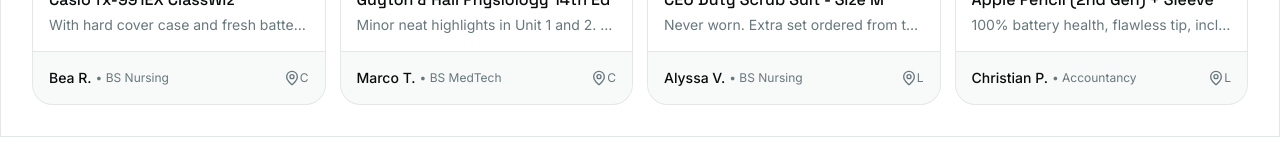
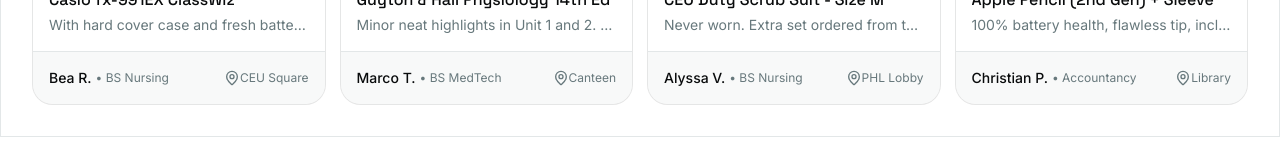
Before and after one commit to Villanuevanicho2435508/EscolarTrade, a Next.js app: page / in a window 1280 px wide. Shown: the part 1953-2113 px from the top of the page. Built offline with nearby package versions, Linux system fonts and the light colour scheme.

Commit message:
feat: product details done

```diff
--- a/app/marketplace/[slug]/page.tsx
+++ b/app/marketplace/[slug]/page.tsx
@@ -1,6 +1,7 @@
 import { Breadcrumbs } from "@/components/Marketplace/Breadcrumbs";
 import { ListingImages } from "@/components/Marketplace/ListingDetails/ListingImages";
 import { ListingDetailCard } from "@/components/Marketplace/ListingDetails/ListingDetailCard";
+import { SimilarItemByCategory } from "@/components/Marketplace/ListingDetails/SimilarItemByCategory";
 
 interface Props{
 	params: Promise<{ slug: string }>
@@ -53,12 +54,13 @@ export default async function ListingDetailsPage({ params } : Props){
 	return(
 		<main className="p-8 pt-4">
 			<Breadcrumbs breadcrumbs={crumbs}/>
-			<section className="mt-4 product-details flex gap-4">
+			<section className="mb-8 mt-4 product-details lg:flex-row flex flex-col gap-4">
 				<ListingImages
 					listing={listItem}
 				/>
 				<ListingDetailCard listing={listItem} />
 			</section>
+			<SimilarItemByCategory category={listItem.category}/>
 		</main>
 	);
 }
--- a/components/Landing/MarketplaceSnippet.tsx
+++ b/components/Landing/MarketplaceSnippet.tsx
@@ -3,21 +3,24 @@ import Link from "next/link";
 import { Listing } from "@/types/market.types";
 import { ListingCard } from "../Marketplace/ListingCard";
 
-export const LISTINGS: Listing[] = [
+export const SNIPPET_LISTINGS: Listing[] = [
   {
     id: "casio-fx-991ex-classwiz",
     title: "Casio fx-991EX ClassWiz",
     category: "Scientific Calculators",
     price: 950,
     condition: "Used - Like New",
+    status: "Available",
     description:
       "With hard cover case and fresh battery. PRC board exam allowed.",
-		image: "https://lh3.googleusercontent.com/aida-public/AB6AXuD2hfslRY6GK2hmYRAiHeM1lpMhS3dKIm0YIS13xy8J4nFSuocai2TbSAmyqFGRq4tjrdUOoSH04QrS-ZtaKL2CKBcyv-gEwfYZ-UYwEEmJ0ddQ8L89XAa6rID5O9cZ8ixK4HGlcf-Pi-kG9OJXGiwfhxuxL-WgwymvRfrqDzmM4WtznG8jwo7GOKoza5t3XXDrufGJu_a07NILhQ-CnKmcMuigZJ8L9FY32Yl3Gh-VKuf7O4HEMPj-",
+    image: [
+      "https://lh3.googleusercontent.com/aida-public/AB6AXuD2hfslRY6GK2hmYRAiHeM1lpMhS3dKIm0YIS13xy8J4nFSuocai2TbSAmyqFGRq4tjrdUOoSH04QrS-ZtaKL2CKBcyv-gEwfYZ-UYwEEmJ0ddQ8L89XAa6rID5O9cZ8ixK4HGlcf-Pi-kG9OJXGiwfhxuxL-WgwymvRfrqDzmM4WtznG8jwo7GOKoza5t3XXDrufGJu_a07NILhQ-CnKmcMuigZJ8L9FY32Yl3Gh-VKuf7O4HEMPj-",
+    ],
     seller: {
       name: "Bea R.",
       program: "BS Nursing",
     },
-		location: "Centrodome",
+    location: ["CEU Square"],
   },
   {
     id: "guyton-hall-physiology-14th",
@@ -25,14 +28,17 @@ export const LISTINGS: Listing[] = [
     category: "Textbooks & Reviewers",
     price: 1400,
     condition: "Used - Good",
+    status: "Available",
     description:
       "Minor neat highlights in Unit 1 and 2. Rest of the pages crisp clean.",
-		image: "https://lh3.googleusercontent.com/aida-public/AB6AXuCmpkn-xpCd9oU5w2Tlv1fKuuznXcU6-RdpWXQygiTMiq7DKVlg_7nqjrAJKHY1BoI6IAxfzHahWmh84VwMK2nWjq_uBldZQvx_dyMgH0S71XjPxlsj_GG1J-80j7yfnU73X-FZK9X-3dm9dCbsKCaoiIbCzZVtJS8rsIJDpjzd3yNBR47VtqCFop6UHrxAGIyXCrS9IL3iSL9uAab5G946AeIF9bNd2iHNA6nQ_cMEJu8BLWOkionF",
+    image: [
+      "https://lh3.googleusercontent.com/aida-public/AB6AXuCmpkn-xpCd9oU5w2Tlv1fKuuznXcU6-RdpWXQygiTMiq7DKVlg_7nqjrAJKHY1BoI6IAxfzHahWmh84VwMK2nWjq_uBldZQvx_dyMgH0S71XjPxlsj_GG1J-80j7yfnU73X-FZK9X-3dm9dCbsKCaoiIbCzZVtJS8rsIJDpjzd3yNBR47VtqCFop6UHrxAGIyXCrS9IL3iSL9uAab5G946AeIF9bNd2iHNA6nQ_cMEJu8BLWOkionF",
+    ],
     seller: {
       name: "Marco T.",
       program: "BS MedTech",
     },
-		location: "Canteen",
+    location: ["Canteen"],
   },
   {
     id: "ceu-duty-scrub-suit-m",
@@ -40,14 +46,17 @@ export const LISTINGS: Listing[] = [
     category: "Uniforms",
     price: 650,
     condition: "Brand New",
+    status: "Available",
     description:
       "Never worn. Extra set ordered from the official tailor. Unisex cut.",
-		image: "https://lh3.googleusercontent.com/aida-public/AB6AXuCBhABIvirspraRTVU7b4RO3NhGmktiAH5AoVoJ65M3KGDw97NKuThuYzlgd7pS7lXc5QG5Zw6wHa7eIwjQyfR73B09yrGVkUXt9DdAMK4OUmE2_V93X0Q5KkCk0aDpz5nns5EmB5d-3EWpBr5aeVxBZ_afdnZQUjJYOy6VczEnRGMK2Fb_dWU7d7mj6D9iwilMWyT1jG6dVGkzpfElFIEX2Nd61JB1dkIkkEV3dQOESyOpvIZ64ZZE",
+    image: [
+      "https://lh3.googleusercontent.com/aida-public/AB6AXuCBhABIvirspraRTVU7b4RO3NhGmktiAH5AoVoJ65M3KGDw97NKuThuYzlgd7pS7lXc5QG5Zw6wHa7eIwjQyfR73B09yrGVkUXt9DdAMK4OUmE2_V93X0Q5KkCk0aDpz5nns5EmB5d-3EWpBr5aeVxBZ_afdnZQUjJYOy6VczEnRGMK2Fb_dWU7d7mj6D9iwilMWyT1jG6dVGkzpfElFIEX2Nd61JB1dkIkkEV3dQOESyOpvIZ64ZZE",
+    ],
     seller: {
       name: "Alyssa V.",
       program: "BS Nursing",
     },
-		location: "Lobby",
+    location: ["PHL Lobby"],
   },
   {
     id: "apple-pencil-2nd-gen-sleeve",
@@ -55,16 +64,19 @@ export const LISTINGS: Listing[] = [
     category: "Supplies & Stationery",
     price: 3800,
     condition: "Used - Excellent",
+    status: "Available",
     description:
       "100% battery health, flawless tip, includes matte silicone grip.",
-		image: "https://lh3.googleusercontent.com/aida-public/AB6AXuCsH6yAVtlCZRsTg43GOMn9y4JXelohquROv3Qjimx3olb3MHuihUAKFaqyugJc8AR5JPyo_1LnhzIh_4FrUL1cyios8iA177D_9zj0xVfJlzqO6WDXj4SeB8fcuyBHnww-fUBmCxvsLE3zsE40z32lNJAO1o_R2vuax3ttU6BK0boywn0xNYvJKpXYkGuBxoxVYabK1tpMuGPx3QgHmr_0ljEWUPc5KxFIINgf4MyrbVYM72CLabKj",
+    image: [
+      "https://lh3.googleusercontent.com/aida-public/AB6AXuCsH6yAVtlCZRsTg43GOMn9y4JXelohquROv3Qjimx3olb3MHuihUAKFaqyugJc8AR5JPyo_1LnhzIh_4FrUL1cyios8iA177D_9zj0xVfJlzqO6WDXj4SeB8fcuyBHnww-fUBmCxvsLE3zsE40z32lNJAO1o_R2vuax3ttU6BK0boywn0xNYvJKpXYkGuBxoxVYabK1tpMuGPx3QgHmr_0ljEWUPc5KxFIINgf4MyrbVYM72CLabKj",
+    ],
     seller: {
       name: "Christian P.",
       program: "Accountancy",
     },
-		location: "Library",
+    location: ["Library"],
   },
-];
+]
 
 export function MarketplaceSnippet(){
 	// TODO: link to marketplace
@@ -84,7 +96,7 @@ export function MarketplaceSnippet(){
 			</div>
 			<div className="listings gap-4 justify-center grid grid-cols-1 sm:grid-cols-2 lg:grid-cols-4">
 				{
-					LISTINGS.map((item) => {
+					SNIPPET_LISTINGS.map((item) => {
 						return(
 							<ListingCard listing={item} key={item.id} />
 						);
--- a/components/Marketplace/ListingDetails/ListingDetailCard.tsx
+++ b/components/Marketplace/ListingDetails/ListingDetailCard.tsx
@@ -26,7 +26,7 @@ import Link from "next/link";
 // TODO: actual creation time of item
 export function ListingDetailCard({ listing } : { listing: Listing }){
 	return(
-		<div className="max-w-[40%] w-full flex flex-col gap-4">
+		<div className="lg:max-w-[40%] w-full flex flex-col gap-4">
 			<Card>
 				<CardHeader>
 					<div className="font-medium flex justify-between">
@@ -35,9 +35,9 @@ export function ListingDetailCard({ listing } : { listing: Listing }){
 							<Flag className="text-muted-foreground"/>
 						</Button>
 					</div>
-					<CardTitle className="text-4xl font-extrabold">{listing.title}</CardTitle>
+					<CardTitle className="text-2xl lg:text-4xl font-extrabold">{listing.title}</CardTitle>
 					<div className="items-center flex justify-between">
-						<p className="font-semibold text-xl">₱{listing.price}</p>
+						<p className="font-semibold text-base lg:text-xl">₱{listing.price}</p>
 						<Badge variant="secondary">
 							<span className={`rounded-full aspect-square w-2 ${listingStatusColor[listing.status]}`}></span>
 							{listing.status}
@@ -46,9 +46,9 @@ export function ListingDetailCard({ listing } : { listing: Listing }){
 				</CardHeader>
 				<Separator />
 				<CardContent>
-					<p className="text-base mb-4">{listing.description}</p>
-					<p className="uppercase font-medium text-muted-foreground mb-2">Meetup Spots</p>
-					<div className="spots flex gap-2">
+					<p className="text-sm lg:text-base mb-4">{listing.description}</p>
+					<p className="uppercasefont-medium text-muted-foreground mb-2">Meetup Spots</p>
+					<div className="spots flex flex-wrap gap-2">
 						{
 							listing.location.map(item => {
 								return(
--- /dev/null
+++ b/components/Marketplace/ListingDetails/SimilarItemByCategory.tsx
@@ -0,0 +1,50 @@
+import { Category } from "@/types/market.types";
+import { ArrowRight } from "lucide-react";
+import Link from "next/link";
+import { MARKETPLACE_LISTINGS } from "@/data/sample-listings";
+import { ListingCard } from "../ListingCard";
+import {
+  Carousel,
+  CarouselContent,
+  CarouselItem,
+  CarouselNext,
+  CarouselPrevious,
+} from "@/components/ui/carousel"
+
+export function SimilarItemByCategory({ category } : { category: Category }){
+	return(
+		<section className="similar-listing">
+			<div className="flex flex-col lg:flex-row lg:justify-between lg:items-center">
+				<h2 className="text-2xl font-bold">Similar in {category}</h2>
+				<Link className="items-center gap-2 flex text-sm" href={`/marketplace?category=${encodeURIComponent(category)}`}>
+					View all in {category}
+					<ArrowRight size={14}/>
+				</Link>
+			</div>
+			<div className="hidden mt-4 gap-4 sm:grid grid-cols-1 sm:grid-cols-2 lg:grid-cols-4">
+				{
+					MARKETPLACE_LISTINGS
+					.slice(0, 4)
+					.map(item => {
+						return(<ListingCard key={item.id} listing={item}/>)
+					})
+				}
+			</div>
+			<Carousel className="mt-4 sm:hidden">
+				<CarouselContent>
+					{
+						MARKETPLACE_LISTINGS
+						.slice(0, 4)
+						.map(item => {
+							return(
+								<CarouselItem key={item.id}>
+									<ListingCard listing={item}/>
+								</CarouselItem>
+							)
+						})
+					}
+				</CarouselContent>
+			</Carousel>
+		</section>
+	);
+}
```
Lines whose indentation alone changed are shown as unchanged.
